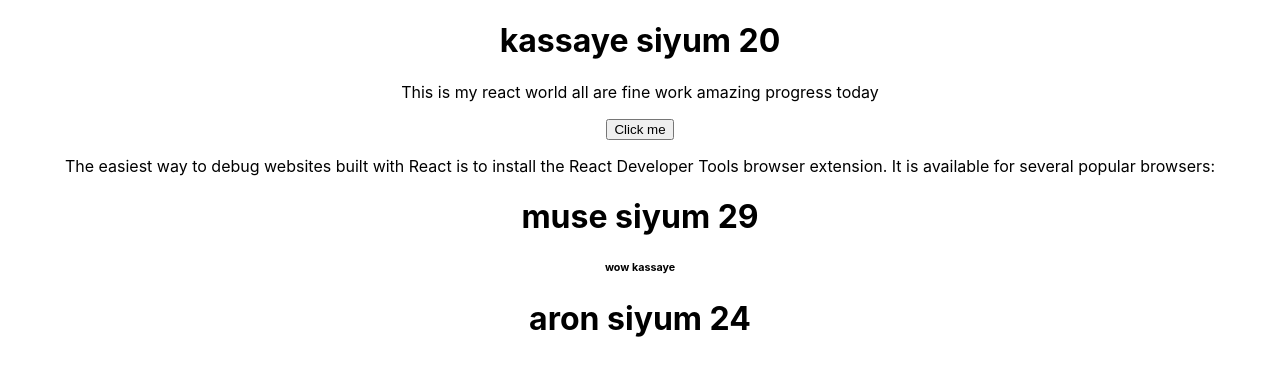
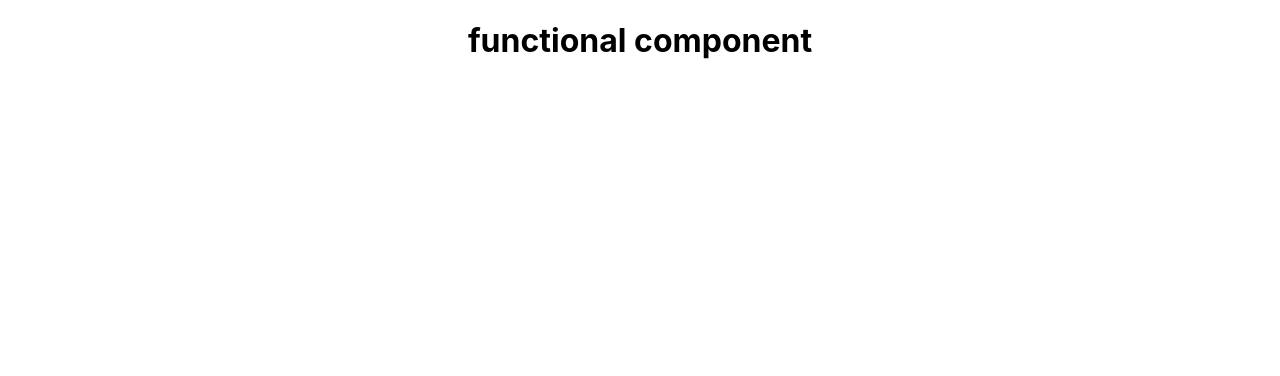
Before and after one commit to kasaye23/sms-spa, a React (Create React App) app: page / in a window 1280 px wide. Shown: the top 376 px of the page. Built offline with nearby package versions, Linux system fonts and the light colour scheme.

Commit message:
practice react app saturday 1

```diff
--- a/src/App.js
+++ b/src/App.js
@@ -4,13 +4,14 @@ import Hi from './components/Class_comp';
 import {Hello} from './components/Functional_comp';
 import Wellcome from './components/jsx';
 import Fullname from './components/props';
+import Kello from './Component/functuinal-component';
 function App() {
   return (
     <div className="App">
        {/* <Hello/> */}
       {/* <Hi/> */}
       {/* <Wellcome/> */}
-      <Fullname name="kassaye" Age="20">
+      {/* <Fullname name="kassaye" Age="20">
         <p>This is my react world all are fine work amazing progress today</p>
          <button>Click me </button>
          <p>The easiest way to debug websites built with React is to install the React Developer Tools browser extension. It is available for several popular browsers:</p>
@@ -18,7 +19,8 @@ function App() {
       <Fullname name="muse"Age="29">
         <h6>wow kassaye </h6>
       </Fullname>
-      <Fullname name="aron"Age="24"/>
+      <Fullname name="aron"Age="24"/> */}
+      <Kello></Kello>
     </div>
   );
 }
--- a/src/Component/functuinal-component.js
+++ b/src/Component/functuinal-component.js
@@ -0,0 +1,5 @@
+import React from 'react';
+function Kello(){
+    return <h1>functional component</h1>
+}
+export default Kello;
```
